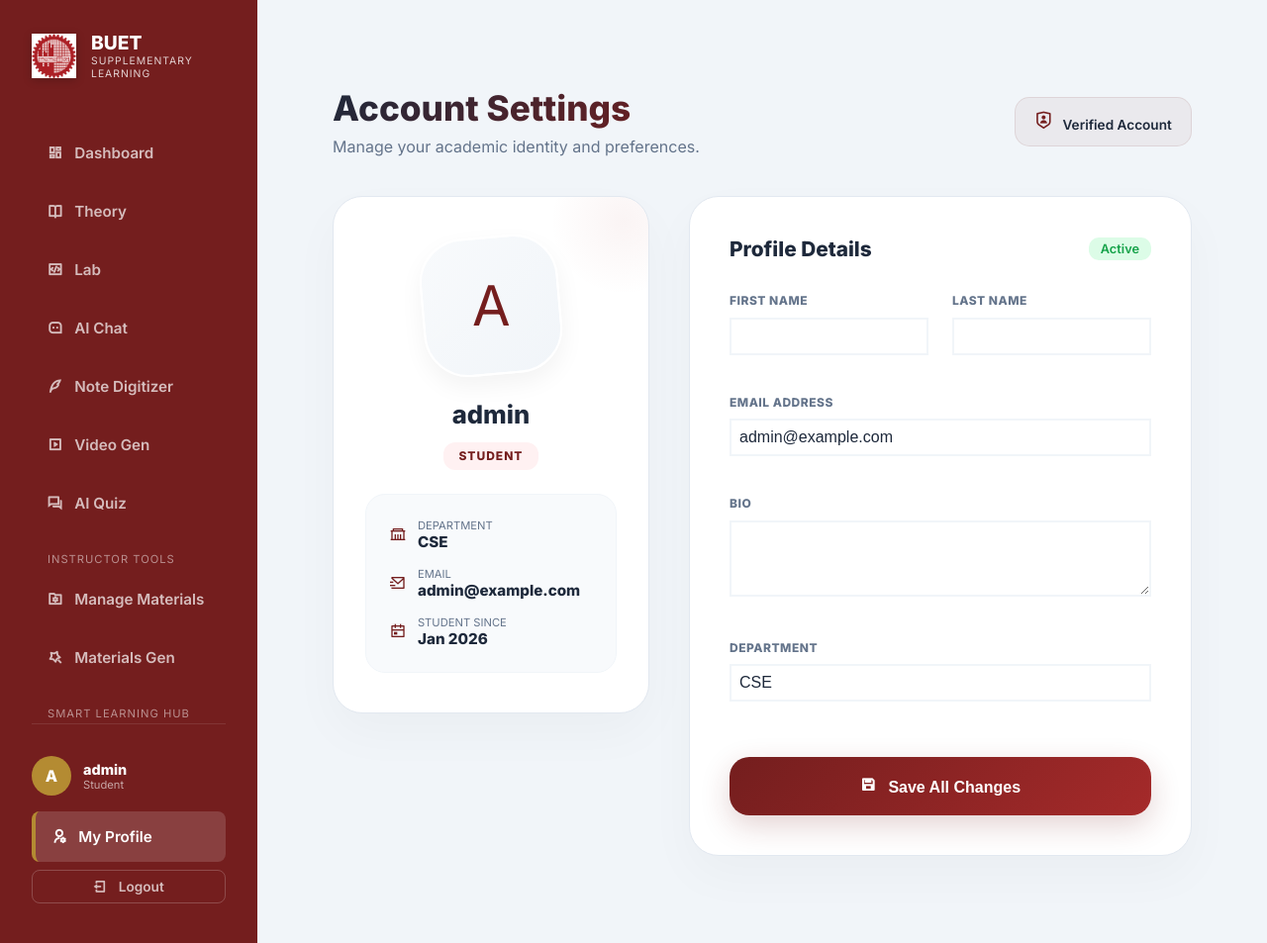
After one commit to asrafulmolla/AI-Powered-Supplementary-Learning-Platform-for-BUET, a Django app: page /profile/ in a window 1280 px wide. The commit adds this page. Shown: the whole page at 99% size. Run offline with Django 5.2, Linux system fonts and the light colour scheme; a user stored in the database is signed in.

Commit message:
Enhancement: Add password show/hide functionality to Auth pages, redesign User Profile, and fix Sidebar layout

```diff
--- a/courses/web_urls.py
+++ b/courses/web_urls.py
@@ -5,6 +5,7 @@ from .views import (
     FlashcardView, KnowledgeGraphView, MaterialManagementListView,
     MaterialCreateView, MaterialUpdateView, MaterialDeleteView
 )
+from users.views import profile_view
 
 urlpatterns = [
     path('', IndexView.as_view(), name='index'),
@@ -23,4 +24,5 @@ urlpatterns = [
     path('manage/materials/add/', MaterialCreateView.as_view(), name='material-add'),
     path('manage/materials/<int:pk>/edit/', MaterialUpdateView.as_view(), name='material-edit'),
     path('manage/materials/<int:pk>/delete/', MaterialDeleteView.as_view(), name='material-delete'),
+    path('profile/', profile_view, name='profile'),
 ]
--- a/templates/base.html
+++ b/templates/base.html
@@ -92,22 +92,27 @@
             </a>
         </nav>
 
-        <!-- User Profile Section -->
         <div style="margin-top: auto; padding-top: 2rem; border-top: 1px solid rgba(255,255,255,0.1);">
             {% if user.is_authenticated %}
-            <div style="display: flex; align-items: center; gap: 12px; margin-bottom: 1.5rem;">
+            <div style="display: flex; align-items: center; gap: 12px; margin-bottom: 1rem;">
                 <div
-                    style="width: 40px; height: 40px; border-radius: 50%; background: var(--secondary); display: flex; align-items: center; justify-content: center; font-weight: 700;">
+                    style="min-width: 40px; width: 40px; height: 40px; border-radius: 50%; background: var(--secondary); display: flex; align-items: center; justify-content: center; font-weight: 700;">
                     {{ user.username|first|upper }}
                 </div>
-                <div>
-                    <div style="font-size: 0.9rem; font-weight: 700;">{{ user.username }}</div>
+                <div style="overflow: hidden;">
+                    <div
+                        style="font-size: 0.9rem; font-weight: 700; white-space: nowrap; overflow: hidden; text-overflow: ellipsis;">
+                        {{ user.username }}</div>
                     <div style="font-size: 0.7rem; color: rgba(255,255,255,0.6);">
                         {{ user.get_role_display|default:"Student" }}</div>
                 </div>
             </div>
+            <a href="{% url 'profile' %}" class="nav-link {% if '/profile' in request.path %}active{% endif %}"
+                style="margin-bottom: 0.5rem;">
+                <i class="ri-user-settings-line"></i> My Profile
+            </a>
             <a href="{% url 'account_logout' %}" class="nav-link"
-                style="padding: 0.5rem; font-size: 0.85rem; border: 1px solid rgba(255,255,255,0.2); justify-content: center;">
+                style="padding: 0.5rem; font-size: 0.85rem; border: 1px solid rgba(255,255,255,0.2); justify-content: center; margin-top: 0.5rem;">
                 <i class="ri-logout-box-line"></i> Logout
             </a>
             {% else %}
--- a/templates/courses/index.html
+++ b/templates/courses/index.html
@@ -4,8 +4,9 @@
 <div class="header">
     <div class="page-title">Learning Dashboard</div>
     <div class="stats-container" style="display: flex; gap: 1rem; align-items: center;">
-        <span style="color: var(--text-muted); font-size: 0.9rem;">Welcome back, <b>Student</b></span>
-        <div class="badge" style="background: var(--primary); color: white;">Level 5 Explorer</div>
+        <span style="color: var(--text-muted); font-size: 0.9rem;">Welcome back, <b>
+                {{ user.get_role_display|default:user.username }}</b></span>
+        <div class="badge" style="background: var(--primary); color: white;">{{ user.username }}</div>
     </div>
 </div>
 
--- /dev/null
+++ b/templates/users/profile.html
@@ -0,0 +1,186 @@
+{% extends 'base.html' %}
+
+{% block content %}
+<div class="profile-container"
+    style="max-width: 900px; margin: 3rem auto; padding: 0 1rem; animation: fadeIn 0.6s ease-out;">
+    <div class="header"
+        style="margin-bottom: 2.5rem; display: flex; align-items: center; justify-content: space-between;">
+        <div>
+            <h1
+                style="font-size: 2.2rem; font-weight: 800; background: linear-gradient(135deg, var(--text-main), var(--primary)); -webkit-background-clip: text; background-clip: text; -webkit-text-fill-color: transparent; margin: 0;">
+                Account Settings</h1>
+            <p style="color: var(--text-muted); margin: 0.5rem 0 0;">Manage your academic identity and preferences.</p>
+        </div>
+        <div
+            style="background: rgba(116, 30, 30, 0.05); padding: 0.8rem 1.2rem; border-radius: 15px; border: 1px solid rgba(116, 30, 30, 0.1);">
+            <i class="ri-shield-user-line" style="color: var(--primary); font-size: 1.2rem;"></i>
+            <span style="font-size: 0.85rem; font-weight: 600; margin-left: 5px; color: var(--text-main);">Verified
+                Account</span>
+        </div>
+    </div>
+
+    <div class="grid" style="grid-template-columns: 320px 1fr; gap: 2.5rem; display: grid;">
+        <!-- Left: Personality Card -->
+        <div style="display: flex; flex-direction: column; gap: 2rem;">
+            <div class="profile-card"
+                style="background: white; border-radius: 30px; padding: 2.5rem 2rem; border: 1px solid var(--border-color); box-shadow: 0 20px 50px rgba(0,0,0,0.03); text-align: center; position: relative; overflow: hidden;">
+                <!-- Decorative Circle -->
+                <div
+                    style="position: absolute; top: -50px; right: -50px; width: 150px; height: 150px; background: radial-gradient(circle, rgba(165, 42, 42, 0.05) 0%, transparent 70%);">
+                </div>
+
+                <div class="avatar-wrapper"
+                    style="position: relative; width: 140px; height: 140px; margin: 0 auto 1.5rem;">
+                    <div
+                        style="width: 100%; height: 100%; background: linear-gradient(135deg, #f8fafc, #f1f5f9); border-radius: 45px; display: flex; align-items: center; justify-content: center; font-size: 3.5rem; color: var(--primary); border: 2px solid #fff; box-shadow: 0 10px 25px rgba(0,0,0,0.05); transform: rotate(-5deg);">
+                        {% if user.profile_picture %}
+                        <img src="{{ user.profile_picture }}"
+                            style="width: 100%; height: 100%; border-radius: 45px; object-fit: cover;">
+                        {% else %}
+                        <span style="transform: rotate(5deg);">{{ user.username|slice:":1"|upper }}</span>
+                        {% endif %}
+                    </div>
+                </div>
+
+                <h2 style="margin: 0; font-size: 1.6rem; color: var(--text-main); font-weight: 800;">{{ user.username }}
+                </h2>
+                <div
+                    style="display: inline-block; background: #fff1f2; color: var(--primary); padding: 0.4rem 1rem; border-radius: 12px; font-size: 0.75rem; font-weight: 800; text-transform: uppercase; letter-spacing: 1px; margin: 0.8rem 0 1.5rem;">
+                    {{ user.get_role_display }}
+                </div>
+
+                <div
+                    style="background: #f8fafc; border-radius: 20px; padding: 1.5rem; text-align: left; border: 1px solid #f1f5f9;">
+                    <div style="display: flex; align-items: center; gap: 12px; margin-bottom: 1rem;">
+                        <i class="ri-government-line" style="color: var(--primary);"></i>
+                        <div>
+                            <div style="font-size: 0.7rem; color: var(--text-muted); text-transform: uppercase;">
+                                Department</div>
+                            <div style="font-size: 0.95rem; font-weight: 700; color: var(--text-main);">
+                                {{ user.department|default:"Engineering" }}</div>
+                        </div>
+                    </div>
+                    <div style="display: flex; align-items: center; gap: 12px; margin-bottom: 1rem;">
+                        <i class="ri-mail-send-line" style="color: var(--primary);"></i>
+                        <div style="overflow: hidden;">
+                            <div style="font-size: 0.7rem; color: var(--text-muted); text-transform: uppercase;">Email
+                            </div>
+                            <div
+                                style="font-size: 0.95rem; font-weight: 700; color: var(--text-main); white-space: nowrap; overflow: hidden; text-overflow: ellipsis;">
+                                {{ user.email }}</div>
+                        </div>
+                    </div>
+                    <div style="display: flex; align-items: center; gap: 12px;">
+                        <i class="ri-calendar-event-line" style="color: var(--primary);"></i>
+                        <div>
+                            <div style="font-size: 0.7rem; color: var(--text-muted); text-transform: uppercase;">Student
+                                Since</div>
+                            <div style="font-size: 0.95rem; font-weight: 700; color: var(--text-main);">
+                                {{ user.date_joined|date:"M Y" }}</div>
+
+                        </div>
+                    </div>
+                </div>
+            </div>
+        </div>
+
+        <!-- Right: Edit Section -->
+        <div style="display: flex; flex-direction: column; gap: 2rem;">
+            <div class="edit-card"
+                style="background: white; border-radius: 30px; padding: 2.5rem; border: 1px solid var(--border-color); box-shadow: 0 20px 50px rgba(0,0,0,0.03);">
+                <div style="display: flex; justify-content: space-between; align-items: center; margin-bottom: 2rem;">
+                    <h3 style="margin: 0; font-size: 1.3rem; font-weight: 800;">Profile Details</h3>
+                    <span
+                        style="font-size: 0.8rem; color: #16a34a; background: #dcfce7; padding: 4px 12px; border-radius: 10px; font-weight: 600;">Active</span>
+                </div>
+
+                <form method="post" id="profile-form">
+                    {% csrf_token %}
+                    {% if messages %}
+                    {% for message in messages %}
+                    <div class="alert {{ message.tags }}"
+                        style="padding: 1.2rem; border-radius: 15px; margin-bottom: 2rem; background: #dcfce7; color: #15803d; display: flex; align-items: center; gap: 12px; font-weight: 600; border: 1px solid #bbf7d0;">
+                        <i class="ri-checkbox-circle-fill" style="font-size: 1.2rem;"></i>
+                        {{ message }}
+                    </div>
+                    {% endfor %}
+                    {% endif %}
+
+                    <div style="display: grid; grid-template-columns: 1fr 1fr; gap: 1.5rem; margin-bottom: 1.5rem;">
+                        {% for field in form %}
+                        {% if field.name == 'first_name' or field.name == 'last_name' %}
+                        <div class="form-group">
+                            <label
+                                style="display: block; margin-bottom: 0.6rem; font-weight: 700; font-size: 0.75rem; color: #64748b; text-transform: uppercase; letter-spacing: 0.5px;">
+                                {{ field.label }}
+                            </label>
+                            {{ field }}
+                            {% if field.errors %}
+                            <div style="color: #ef4444; font-size: 0.75rem; margin-top: 5px;">{{ field.errors.0 }}</div>
+                            {% endif %}
+                        </div>
+                        {% endif %}
+                        {% endfor %}
+                    </div>
+
+                    {% for field in form %}
+                    {% if field.name != 'first_name' and field.name != 'last_name' %}
+                    <div class="form-group" style="margin-bottom: 1.5rem;">
+                        <label
+                            style="display: block; margin-bottom: 0.6rem; font-weight: 700; font-size: 0.75rem; color: #64748b; text-transform: uppercase; letter-spacing: 0.5px;">
+                            {{ field.label }}
+                        </label>
+                        {{ field }}
+                        {% if field.errors %}
+                        <div style="color: #ef4444; font-size: 0.75rem; margin-top: 5px;">{{ field.errors.0 }}</div>
+                        {% endif %}
+                    </div>
+                    {% endif %}
+                    {% endfor %}
+
+                    <button type="submit" class="btn-primary"
+                        style="width: 100%; margin-top: 1rem; padding: 1.2rem; border-radius: 20px; font-size: 1rem; font-weight: 700; background: linear-gradient(135deg, var(--primary), #a52a2a); border: none; box-shadow: 0 10px 30px rgba(116, 30, 30, 0.2); cursor: pointer; transition: all 0.3s;">
+                        <i class="ri-save-3-line" style="margin-right: 8px;"></i> Save All Changes
+                    </button>
+                </form>
+            </div>
+        </div>
+    </div>
+</div>
+
+<style>
+    @keyframes fadeIn {
+        from {
+            opacity: 0;
+            transform: translateY(10px);
+        }
+
+        to {
+            opacity: 1;
+            transform: translateY(0);
+        }
+    }
+
+    .form-group input,
+    .form-group textarea {
+        transition: all 0.3s !important;
+        border: 2px solid #f1f5f9 !important;
+    }
+
+    .form-group input:focus,
+    .form-group textarea:focus {
+        border-color: var(--primary) !important;
+        background: white !important;
+        box-shadow: 0 0 0 4px rgba(116, 30, 30, 0.05) !important;
+    }
+
+    .btn-primary:hover {
+        transform: translateY(-3px);
+        box-shadow: 0 15px 40px rgba(116, 30, 30, 0.3);
+    }
+
+    .btn-primary:active {
+        transform: translateY(-1px);
+    }
+</style>
+{% endblock %}
--- a/users/forms.py
+++ b/users/forms.py
@@ -17,3 +17,17 @@ class CustomSignupForm(SignupForm):
             user.is_staff = True # Optional: give instructor staff status for admin access if needed
         user.save()
         return user
+
+from .models import User
+
+class UserProfileForm(forms.ModelForm):
+    class Meta:
+        model = User
+        fields = ['first_name', 'last_name', 'email', 'bio', 'department']
+        widgets = {
+            'first_name': forms.TextInput(attrs={'class': 'search-input', 'style': 'width:100%; margin-bottom:1rem;'}),
+            'last_name': forms.TextInput(attrs={'class': 'search-input', 'style': 'width:100%; margin-bottom:1rem;'}),
+            'email': forms.EmailInput(attrs={'class': 'search-input', 'style': 'width:100%; margin-bottom:1rem;'}),
+            'bio': forms.Textarea(attrs={'class': 'search-input', 'style': 'width:100%; margin-bottom:1rem;', 'rows': 3}),
+            'department': forms.TextInput(attrs={'class': 'search-input', 'style': 'width:100%; margin-bottom:1rem;'}),
+        }
--- a/users/models.py
+++ b/users/models.py
@@ -10,6 +10,8 @@ class User(AbstractUser):
     role = models.CharField(max_length=20, choices=ROLE_CHOICES, default='STUDENT')
     google_id = models.CharField(max_length=100, blank=True, null=True)
     profile_picture = models.URLField(blank=True, null=True)
+    bio = models.TextField(max_length=500, blank=True)
+    department = models.CharField(max_length=100, blank=True, default='CSE')
 
     def __str__(self):
         return f"{self.username} ({self.get_role_display()})"
--- a/users/views.py
+++ b/users/views.py
@@ -1,3 +1,17 @@
-from django.shortcuts import render
+from django.shortcuts import render, redirect
+from django.contrib.auth.decorators import login_required
+from .forms import UserProfileForm
+from django.contrib import messages
 
-# Create your views here.
+@login_required
+def profile_view(request):
+    if request.method == 'POST':
+        form = UserProfileForm(request.POST, instance=request.user)
+        if form.is_valid():
+            form.save()
+            messages.success(request, 'Profile updated successfully!')
+            return redirect('profile')
+    else:
+        form = UserProfileForm(instance=request.user)
+
+    return render(request, 'users/profile.html', {'form': form})
```
Also changed, not shown: templates/account/login.html (+26 -3 lines), templates/account/signup.html (+29 -0 lines), db_v2.sqlite3, users/migrations/0002_user_bio_user_department.py (added).
